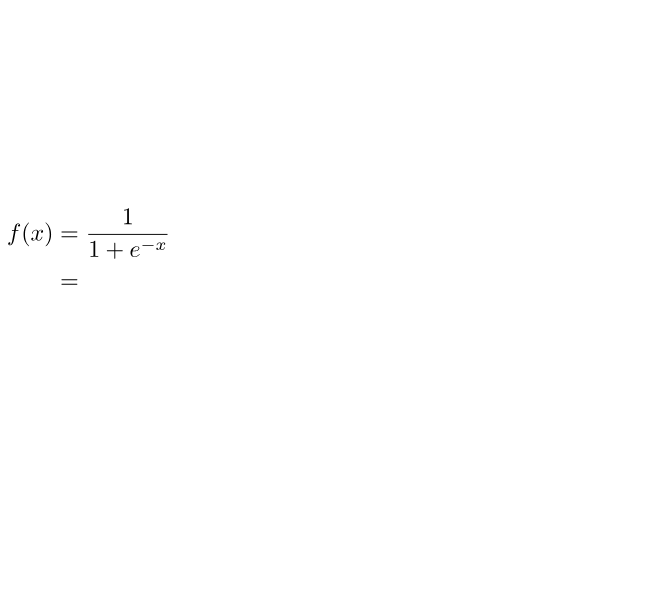
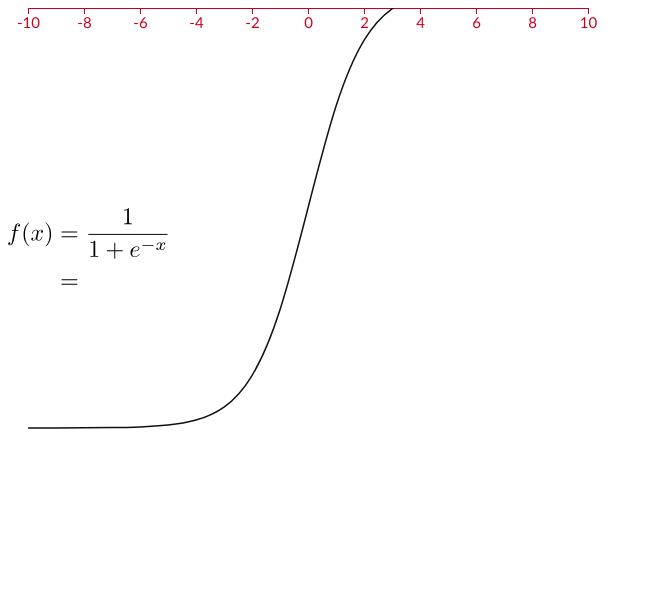
Before and after one commit to eshvk/sigmoid, a plain HTML site: page index.html in a window 1280 px wide. Shown: the whole page, without its empty margins (0-652 px from the left). Drawn offline with nearby package versions, Linux system fonts and the light colour scheme.

Commit message:
Partial commit with sigmoid function

```diff
--- a/sigmoid.css
+++ b/sigmoid.css
@@ -10,3 +10,16 @@
     text-anchor: center;
     fill : #0571b0;
 }
+.graphical.inp text{
+	font-family: "Gill Sans";
+    font-size: 15px;
+    fill: #ca0020;
+}
+.graphical.inp line, .graphical.inp path{
+	stroke: #ca0020;
+}
+.graphical.op{
+	stroke: #111111;
+	stroke-width: 1.5;
+	fill: none;
+}
--- a/sigmoid.js
+++ b/sigmoid.js
@@ -36,8 +36,34 @@
                     .text('3')
                     .attr('display', 'none');
                 });
+            },
+            drawGraphical: function() {
+                var points = d3.range(-10, 11, 1);
+                var xScale = d3
+                    .scaleLinear()
+                    .range([0 + padding, 2*w/3 - padding]);
+                var yScale = d3
+                    .scaleLinear()
+                    .range([2*h/3 + padding, 0 - padding]);
+                bg
+                .append('g')
+                .attr('class', 'graphical inp')
+                .call(d3.axisBottom(xScale.domain([-10, 10])));
+                var sigmoid = function(x) {return 1/(1+Math.exp(-x));}
+                var sigmoidScaled = function(x) {return yScale(sigmoid(x));}
+                var line = d3.line()
+                .x(xScale)
+                .y(sigmoidScaled)
+                .curve(d3.curveNatural);
+                bg
+                .append('path')
+                .attr('class', 'graphical op')
+                .datum(points)
+                .attr('d', line)
+                ;
             }
         }
     })();
     artist.drawAnalytical();
+    artist.drawGraphical();
 })();
```
